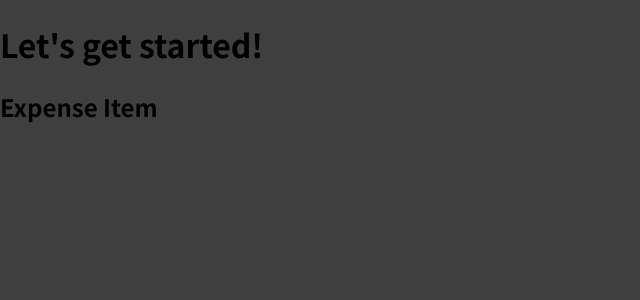
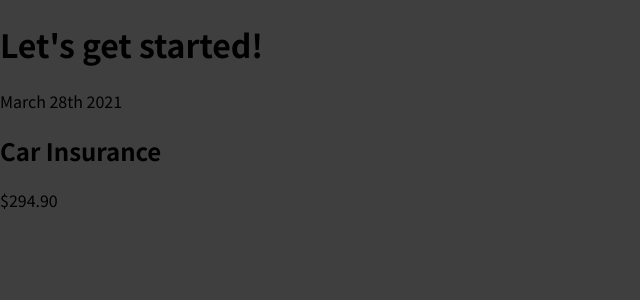
Before and after one commit to gnzlplcs/react-the_complete_guide, a React (Create React App) app in the folder project/: page / in a window 1280 px wide. Shown: the top 300 px of the page, without its empty margins (0-640 px from the left). Built offline with nearby package versions, Linux system fonts and the light colour scheme.

Commit message:
:construction: more complex JSX code
JSX should return only one element

```diff
--- a/project/src/components/ExpenseItem.js
+++ b/project/src/components/ExpenseItem.js
@@ -1,9 +1,15 @@
-import React from 'react'
+import React from "react";
 
 const ExpenseItem = () => {
   return (
-    <h2>Expense Item</h2>
-  )
-}
+    <div>
+      <div>March 28th 2021</div>
+      <div>
+        <h2>Car Insurance</h2>
+        <div>$294.90</div>
+      </div>
+    </div>
+  );
+};
 
-export default ExpenseItem
+export default ExpenseItem;
```
